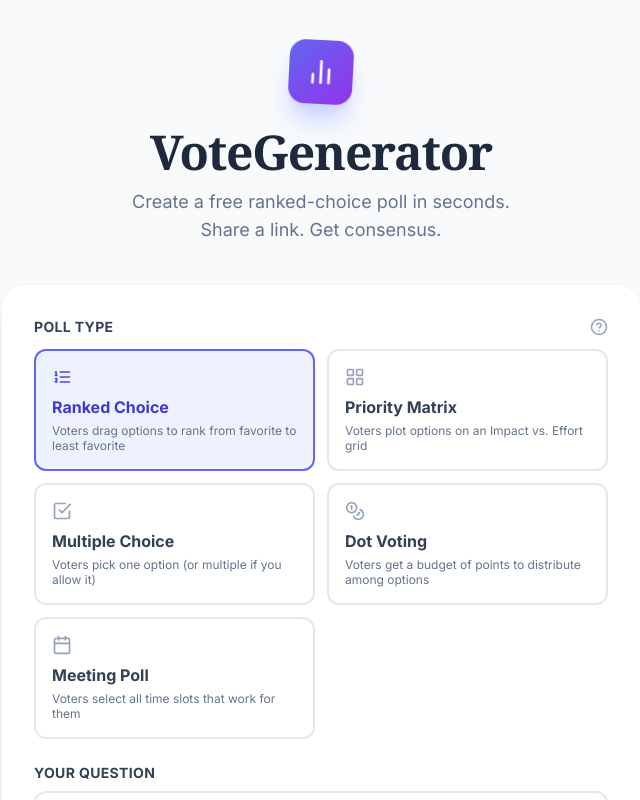
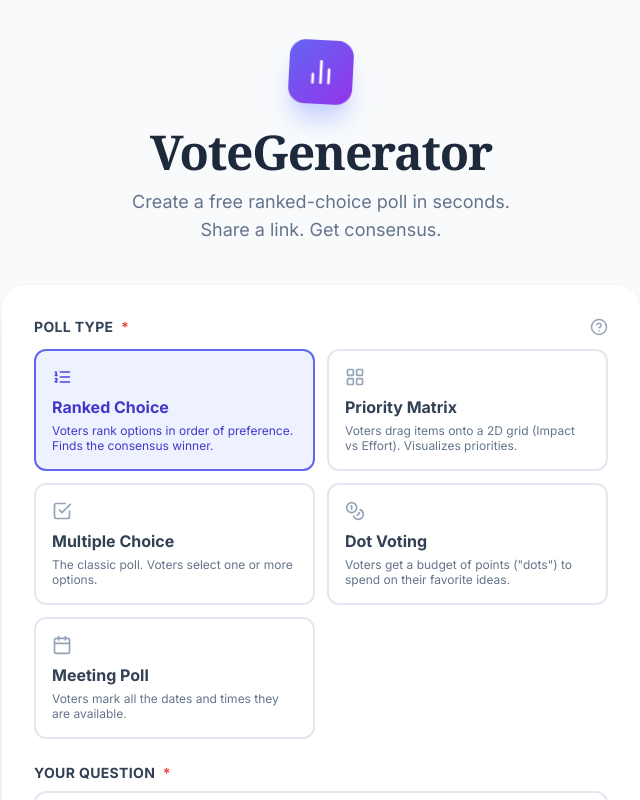
Before and after one commit to VoteGenerator/votegenerator, a React (Vite) app: page / in a window 1280 px wide. Shown: the top 800 px of the page, without its empty margins (319-959 px from the left). Built offline with nearby package versions, Linux system fonts and the light colour scheme.

Commit message:
Update VoteGeneratorCreate.tsx

```diff
--- a/src/components/VoteGeneratorCreate.tsx
+++ b/src/components/VoteGeneratorCreate.tsx
@@ -8,41 +8,62 @@ const POLL_TYPES = [
         id: 'ranked',
         name: 'Ranked Choice',
         icon: ListOrdered,
-        description: 'Voters drag options to rank from favorite to least favorite',
-        bestFor: 'Best for: Finding the option everyone can agree on',
-        example: 'e.g., "Where should we go for team dinner?"'
+        description: 'Voters rank options in order of preference. Finds the consensus winner.',
+        bestFor: 'Perfect for: Group decisions (lunch, movies) to avoid split votes.',
+        example: 'e.g., "Where should we have lunch?"',
+        // Theme Colors
+        selectedBorder: 'border-indigo-500',
+        selectedBg: 'bg-indigo-50',
+        iconColor: 'text-indigo-600',
+        textColor: 'text-indigo-700'
     },
     {
         id: 'matrix',
         name: 'Priority Matrix',
         icon: LayoutGrid,
-        description: 'Voters plot options on an Impact vs. Effort grid',
-        bestFor: 'Best for: Agile planning, Roadmaps, Strategy',
-        example: 'e.g., "Which features should we build next?"'
+        description: 'Voters drag items onto a 2D grid (Impact vs Effort). Visualizes priorities.',
+        bestFor: 'Perfect for: Agile planning and deciding what to build next.',
+        example: 'e.g., "Feature Roadmap 2024"',
+        selectedBorder: 'border-fuchsia-500',
+        selectedBg: 'bg-fuchsia-50',
+        iconColor: 'text-fuchsia-600',
+        textColor: 'text-fuchsia-800'
     },
     {
         id: 'multiple',
         name: 'Multiple Choice',
         icon: CheckSquare,
-        description: 'Voters pick one option (or multiple if you allow it)',
-        bestFor: 'Best for: Quick decisions with clear favorites',
-        example: 'e.g., "What day works for the meeting?"'
+        description: 'The classic poll. Voters select one or more options.',
+        bestFor: 'Perfect for: Simple "this or that" decisions.',
+        example: 'e.g., "Who should be team captain?"',
+        selectedBorder: 'border-blue-500',
+        selectedBg: 'bg-blue-50',
+        iconColor: 'text-blue-600',
+        textColor: 'text-blue-700'
     },
     {
         id: 'dot',
         name: 'Dot Voting',
         icon: Coins,
-        description: 'Voters get a budget of points to distribute among options',
-        bestFor: 'Best for: Budgeting, Prioritization, Funding',
-        example: 'e.g., "How should we spend the $1000 budget?"'
+        description: 'Voters get a budget of points ("dots") to spend on their favorite ideas.',
+        bestFor: 'Perfect for: Budgeting and measuring intensity of preference.',
+        example: 'e.g., "How should we spend our party budget?"',
+        selectedBorder: 'border-emerald-500',
+        selectedBg: 'bg-emerald-50',
+        iconColor: 'text-emerald-600',
+        textColor: 'text-emerald-700'
     },
     {
         id: 'meeting',
         name: 'Meeting Poll',
         icon: Calendar,
-        description: 'Voters select all time slots that work for them',
-        bestFor: 'Best for: Scheduling meetings (Doodle style)',
-        example: 'e.g., "When can everyone meet?"'
+        description: 'Voters mark all the dates and times they are available.',
+        bestFor: 'Perfect for: Scheduling events without endless emails.',
+        example: 'e.g., "When is everyone free?"',
+        selectedBorder: 'border-amber-500',
+        selectedBg: 'bg-amber-50',
+        iconColor: 'text-amber-600',
+        textColor: 'text-amber-800'
     }
 ];
 
@@ -280,7 +301,7 @@ const VoteGeneratorCreate: React.FC = () => {
                     <div>
                         <div className="flex items-center justify-between mb-3">
                             <label className="block text-sm font-bold text-slate-700 uppercase tracking-wide">
-                                Poll Type
+                                Poll Type <span className="text-red-500 ml-1">*</span>
                             </label>
                             <button
                                 type="button"
@@ -310,15 +331,15 @@ const VoteGeneratorCreate: React.FC = () => {
                                         }}
                                         className={`relative p-4 rounded-xl border-2 text-left transition-all ${
                                             isSelected
-                                                ? 'border-indigo-500 bg-indigo-50'
+                                                ? `${type.selectedBorder} ${type.selectedBg}`
                                                 : 'border-slate-200 hover:border-indigo-300 hover:bg-slate-50'
                                         }`}
                                     >
-                                        <Icon size={20} className={isSelected ? 'text-indigo-600' : 'text-slate-400'} />
-                                        <span className={`block font-bold mt-2 ${isSelected ? 'text-indigo-700' : 'text-slate-700'}`}>
+                                        <Icon size={20} className={isSelected ? type.iconColor : 'text-slate-400'} />
+                                        <span className={`block font-bold mt-2 ${isSelected ? type.textColor : 'text-slate-700'}`}>
                                             {type.name}
                                         </span>
-                                        <span className="text-xs text-slate-500 block mt-1 leading-tight">
+                                        <span className={`text-xs block mt-1 leading-tight ${isSelected ? type.textColor : 'text-slate-500'}`}>
                                             {type.description}
                                         </span>
                                     </button>
@@ -333,10 +354,10 @@ const VoteGeneratorCreate: React.FC = () => {
                                     initial={{ opacity: 0, height: 0 }}
                                     animate={{ opacity: 1, height: 'auto' }}
                                     exit={{ opacity: 0, height: 0 }}
-                                    className="mt-3 p-4 bg-indigo-50 rounded-xl border border-indigo-100 overflow-hidden"
+                                    className={`mt-3 p-4 rounded-xl border overflow-hidden ${selectedPollType.selectedBg} ${selectedPollType.selectedBorder}`}
                                 >
-                                    <p className="text-sm text-indigo-800 font-medium">{selectedPollType.bestFor}</p>
-                                    <p className="text-sm text-indigo-600 mt-1">{selectedPollType.example}</p>
+                                    <p className={`text-sm font-medium ${selectedPollType.textColor}`}>{selectedPollType.bestFor}</p>
+                                    <p className={`text-sm mt-1 opacity-80 ${selectedPollType.textColor}`}>{selectedPollType.example}</p>
                                 </motion.div>
                             )}
                         </AnimatePresence>
@@ -345,7 +366,7 @@ const VoteGeneratorCreate: React.FC = () => {
                     {/* Title */}
                     <div>
                         <label className="block text-sm font-bold text-slate-700 mb-2 uppercase tracking-wide">
-                            {pollType === 'meeting' ? 'Event Name' : 'Your Question'}
+                            {pollType === 'meeting' ? 'Event Name' : 'Your Question'} <span className="text-red-500 ml-1">*</span>
                         </label>
                         <input
                             type="text"
@@ -375,7 +396,7 @@ const VoteGeneratorCreate: React.FC = () => {
                     <div>
                         <div className="flex items-center justify-between mb-3">
                             <label className="block text-sm font-bold text-slate-700 uppercase tracking-wide">
-                                {pollType === 'ranked' ? 'Options to Rank' : pollType === 'meeting' ? 'Time Slots' : 'Options'}
+                                {pollType === 'ranked' ? 'Options to Rank' : pollType === 'meeting' ? 'Time Slots' : 'Options'} <span className="text-red-500 ml-1">*</span>
                             </label>
                             <span className="text-xs font-bold bg-slate-100 text-slate-500 px-2 py-1 rounded-lg">
                                 {validOptionCount} {pollType !== 'meeting' ? '/ 20' : ''}
@@ -385,7 +406,7 @@ const VoteGeneratorCreate: React.FC = () => {
                         {/* MEETING DATE/TIME PICKER */}
                         {pollType === 'meeting' && (
                             <div className="bg-indigo-50 rounded-xl p-4 border border-indigo-100 mb-4">
-                                <label className="block text-xs font-bold text-indigo-900 mb-2">Add Date & Time</label>
+                                <label className="block text-xs font-bold text-indigo-900 mb-2">Add Date & Time <span className="text-red-500 ml-1">*</span></label>
                                 <div className="flex flex-col sm:flex-row gap-2">
                                     <input
                                         type="date"
@@ -668,7 +689,7 @@ const VoteGeneratorCreate: React.FC = () => {
                                                     {security === 'code' && (
                                                         <div className="mt-3">
                                                             <label className="text-xs font-bold text-slate-700 block mb-1">
-                                                                How many voters?
+                                                                How many voters? <span className="text-red-500 ml-1">*</span>
                                                             </label>
                                                             <input
                                                                 type="number"
```
